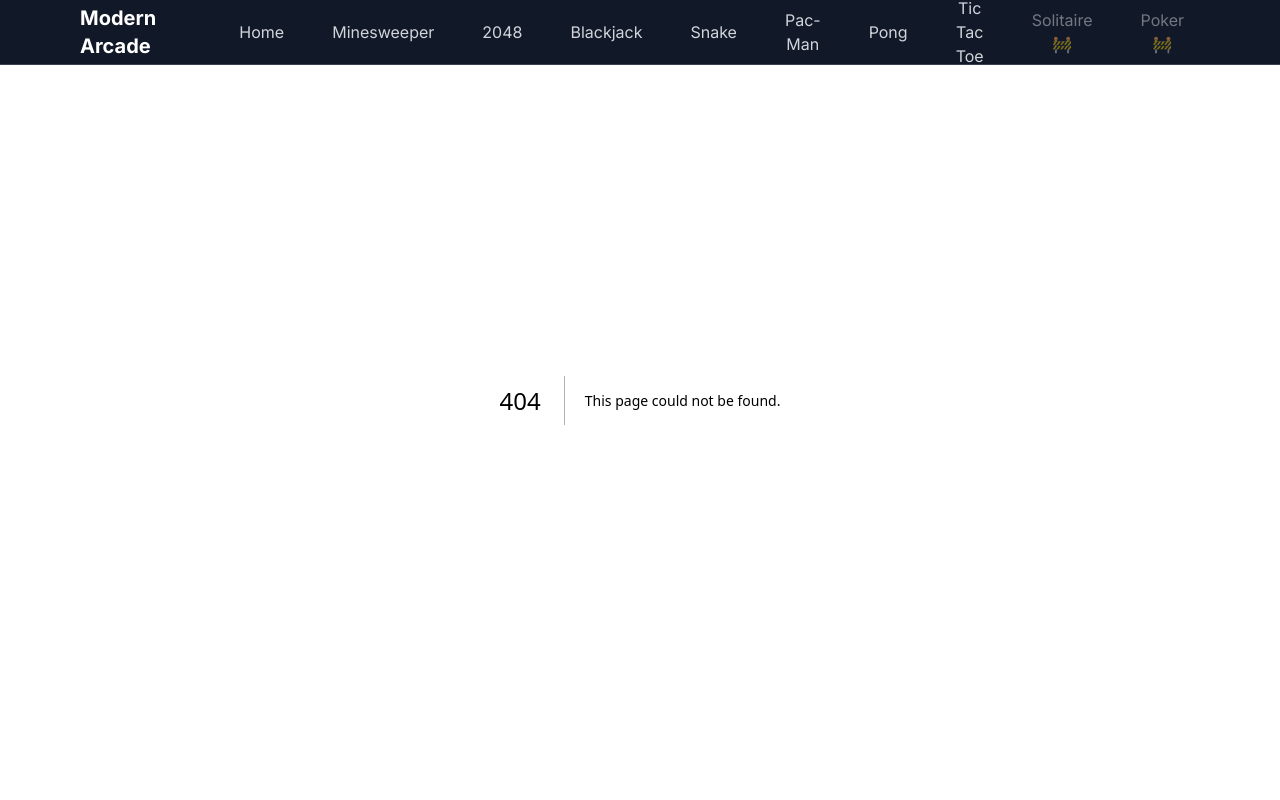
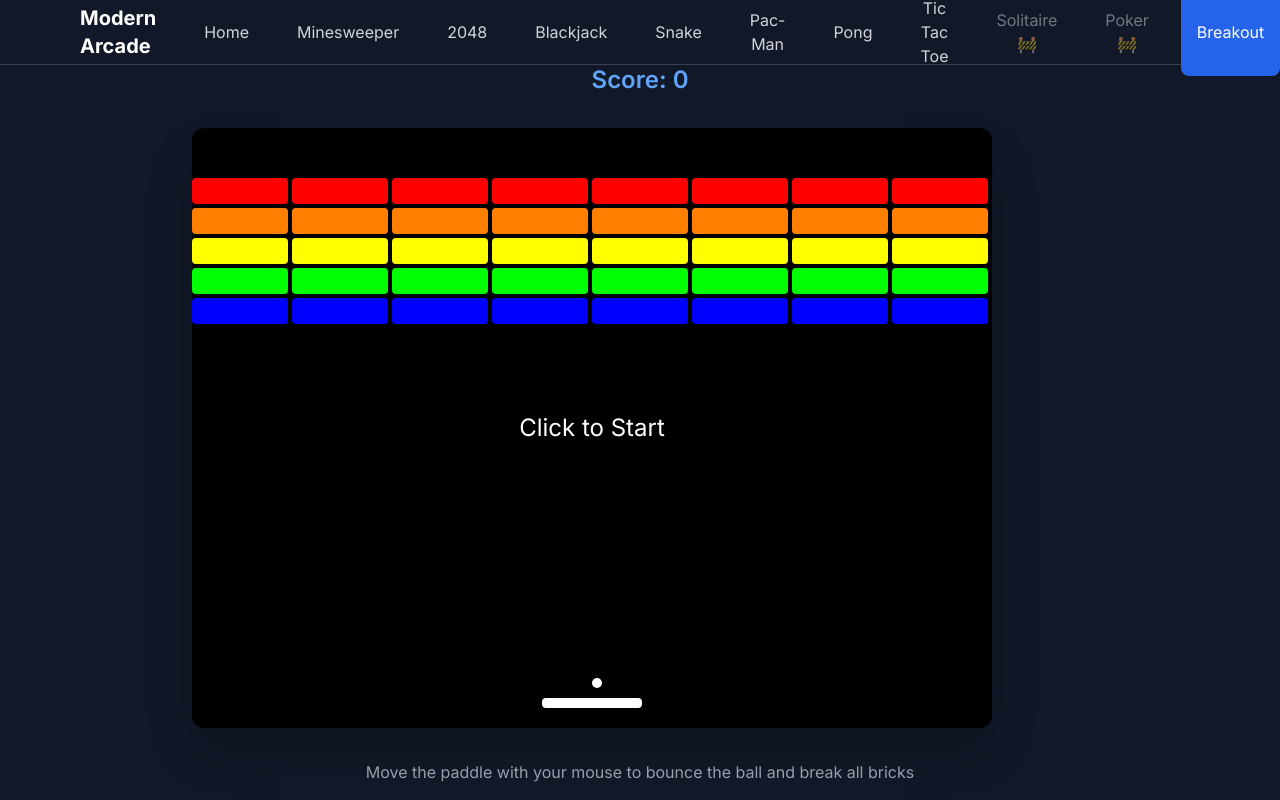
Before and after one commit to C0DE-Z/ModernArcade, a Next.js app: page /breakout in a window 1280 px wide. Before the commit this address had no page. Built offline with nearby package versions, Linux system fonts and the light colour scheme.

Commit message:
Add Breakout game component and integrate into game tabs

```diff
--- /dev/null
+++ b/app/breakout/page.tsx
@@ -0,0 +1,262 @@
+'use client';
+
+import { useEffect, useState, useCallback } from 'react';
+import { useInterval } from '../hooks/useInterval';
+
+type Brick = {
+  x: number;
+  y: number;
+  width: number;
+  height: number;
+  color: string;
+  visible: boolean;
+};
+
+const CANVAS_WIDTH = 800;
+const CANVAS_HEIGHT = 600;
+const PADDLE_WIDTH = 100;
+const PADDLE_HEIGHT = 10;
+const BALL_SIZE = 10;
+const BALL_SPEED = 5;
+const BRICK_ROWS = 5;
+const BRICK_COLS = 8;
+const BRICK_HEIGHT = 30;
+const COLORS = ['#FF0000', '#FF7F00', '#FFFF00', '#00FF00', '#0000FF'];
+
+export default function BreakoutPage() {
+  const [paddle, setPaddle] = useState({ x: CANVAS_WIDTH / 2 - PADDLE_WIDTH / 2, y: CANVAS_HEIGHT - 30 });
+  const [ball, setBall] = useState({ x: CANVAS_WIDTH / 2, y: CANVAS_HEIGHT - 50, dx: BALL_SPEED, dy: -BALL_SPEED });
+  const [bricks, setBricks] = useState<Brick[]>([]);
+  const [score, setScore] = useState(0);
+  const [isGameOver, setIsGameOver] = useState(false);
+  const [gameStarted, setGameStarted] = useState(false);
+
+  // Initialize bricks
+  useEffect(() => {
+    const newBricks: Brick[] = [];
+    const brickWidth = CANVAS_WIDTH / BRICK_COLS;
+
+    for (let row = 0; row < BRICK_ROWS; row++) {
+      for (let col = 0; col < BRICK_COLS; col++) {
+        newBricks.push({
+          x: col * brickWidth,
+          y: row * BRICK_HEIGHT + 50,
+          width: brickWidth - 4,
+          height: BRICK_HEIGHT - 4,
+          color: COLORS[row],
+          visible: true
+        });
+      }
+    }
+    setBricks(newBricks);
+  }, []);
+
+  const updateGame = useCallback(() => {
+    if (!gameStarted || isGameOver) return;
+
+    // Move ball first
+    const nextBallPos = {
+      x: ball.x + ball.dx,
+      y: ball.y + ball.dy
+    };
+
+    // Ball collision with walls
+    if (nextBallPos.x <= 0 || nextBallPos.x >= CANVAS_WIDTH - BALL_SIZE) {
+      setBall(prevBall => ({ ...prevBall, dx: -prevBall.dx }));
+      nextBallPos.x = ball.x - ball.dx; // Reverse the movement
+    }
+    if (nextBallPos.y <= 0) {
+      setBall(prevBall => ({ ...prevBall, dy: -prevBall.dy }));
+      nextBallPos.y = ball.y - ball.dy; // Reverse the movement
+    }
+
+    // Ball collision with paddle
+    if (
+      nextBallPos.y >= paddle.y - BALL_SIZE &&
+      nextBallPos.y <= paddle.y + PADDLE_HEIGHT &&
+      nextBallPos.x >= paddle.x &&
+      nextBallPos.x <= paddle.x + PADDLE_WIDTH
+    ) {
+      const hitPosition = (nextBallPos.x - paddle.x) / PADDLE_WIDTH;
+      const maxAngle = Math.PI / 3;
+      const angle = (hitPosition - 0.5) * maxAngle;
+      const speed = 5; // Fixed speed after paddle hit
+
+      setBall(prevBall => ({
+        ...prevBall,
+        y: paddle.y - BALL_SIZE, // Ensure ball doesn't get stuck in paddle
+        dy: -Math.abs(speed * Math.cos(angle)),
+        dx: speed * Math.sin(angle)
+      }));
+      return; // Exit early to prevent further collisions
+    }
+
+    // Ball collision with bricks
+    setBricks(prevBricks => {
+      let collided = false;
+      const newBricks = prevBricks.map(brick => {
+        if (!brick.visible) return brick;
+
+        // Calculate collision bounds
+        const ballRight = nextBallPos.x + BALL_SIZE;
+        const ballBottom = nextBallPos.y + BALL_SIZE;
+        const brickRight = brick.x + brick.width;
+        const brickBottom = brick.y + brick.height;
+
+        // Check for collision
+        if (
+          nextBallPos.x < brickRight &&
+          ballRight > brick.x &&
+          nextBallPos.y < brickBottom &&
+          ballBottom > brick.y
+        ) {
+          // Determine collision side
+          const fromLeft = ball.x + BALL_SIZE <= brick.x;
+          const fromRight = ball.x >= brickRight;
+          const fromTop = ball.y + BALL_SIZE <= brick.y;
+          const fromBottom = ball.y >= brickBottom;
+
+          // Set new ball direction
+          if ((fromLeft || fromRight) && !fromTop && !fromBottom) {
+            setBall(prevBall => ({ ...prevBall, dx: -prevBall.dx }));
+          } else {
+            setBall(prevBall => ({ ...prevBall, dy: -prevBall.dy }));
+          }
+
+          collided = true;
+          setScore(prev => prev + 10);
+          return { ...brick, visible: false };
+        }
+        return brick;
+      });
+
+      if (collided && newBricks.every(brick => !brick.visible)) {
+        setIsGameOver(true);
+      }
+
+      return newBricks;
+    });
+
+    // Update ball position if no collisions occurred
+    if (!isGameOver) {
+      setBall(prevBall => ({
+        ...prevBall,
+        x: nextBallPos.x,
+        y: nextBallPos.y
+      }));
+    }
+
+    // Game over if ball hits bottom
+    if (nextBallPos.y >= CANVAS_HEIGHT) {
+      setIsGameOver(true);
+    }
+  }, [ball, paddle, gameStarted, isGameOver]);
+
+  useInterval(updateGame, 16); // ~60fps
+
+  const handleMouseMove = useCallback((e: React.MouseEvent) => {
+    if (isGameOver) return;
+    const rect = e.currentTarget.getBoundingClientRect();
+    const x = e.clientX - rect.left;
+    setPaddle(prev => ({
+      ...prev,
+      x: Math.min(Math.max(0, x - PADDLE_WIDTH / 2), CANVAS_WIDTH - PADDLE_WIDTH)
+    }));
+  }, [isGameOver]);
+
+  return (
+    <div className="min-h-screen bg-gray-900 flex flex-col items-center justify-center p-4">
+      <div className="max-w-4xl w-full space-y-8">
+        <div className="text-center">
+          <h1 className="text-4xl font-bold text-white mb-2">Breakout</h1>
+          <div className="text-2xl font-semibold text-blue-400">Score: {score}</div>
+        </div>
+
+        <div className="relative">
+          <div
+            className="bg-black rounded-xl shadow-2xl overflow-hidden cursor-none"
+            style={{ width: CANVAS_WIDTH, height: CANVAS_HEIGHT }}
+            onMouseMove={handleMouseMove}
+            onClick={() => !gameStarted && setGameStarted(true)}
+          >
+            {/* Game elements */}
+            <div style={{ position: 'relative', width: '100%', height: '100%' }}>
+              {/* Bricks */}
+              {bricks.map((brick, index) => (
+                brick.visible && (
+                  <div
+                    key={index}
+                    style={{
+                      position: 'absolute',
+                      left: brick.x,
+                      top: brick.y,
+                      width: brick.width,
+                      height: brick.height,
+                      backgroundColor: brick.color,
+                      borderRadius: '4px',
+                    }}
+                  />
+                )
+              ))}
+
+              {/* Paddle */}
+              <div
+                style={{
+                  position: 'absolute',
+                  left: paddle.x,
+                  top: paddle.y,
+                  width: PADDLE_WIDTH,
+                  height: PADDLE_HEIGHT,
+                  backgroundColor: 'white',
+                  borderRadius: '4px',
+                }}
+              />
+
+              {/* Ball */}
+              <div
+                style={{
+                  position: 'absolute',
+                  left: ball.x,
+                  top: ball.y,
+                  width: BALL_SIZE,
+                  height: BALL_SIZE,
+                  backgroundColor: 'white',
+                  borderRadius: '50%',
+                }}
+              />
+
+              {/* Start prompt */}
+              {!gameStarted && !isGameOver && (
+                <div className="absolute inset-0 flex items-center justify-center text-white text-2xl">
+                  Click to Start
+                </div>
+              )}
+
+              {/* Game over overlay */}
+              {isGameOver && (
+                <div className="absolute inset-0 flex items-center justify-center bg-black bg-opacity-70">
+                  <div className="text-center">
+                    <h2 className="text-3xl font-bold text-white mb-4">
+                      {bricks.every(brick => !brick.visible) ? 'You Win!' : 'Game Over!'}
+                    </h2>
+                    <p className="text-xl text-blue-400 mb-4">Final Score: {score}</p>
+                    <button
+                      onClick={() => window.location.reload()}
+                      className="px-6 py-3 bg-blue-500 text-white rounded-lg hover:bg-blue-600 transition-colors"
+                    >
+                      Play Again
+                    </button>
+                  </div>
+                </div>
+              )}
+            </div>
+          </div>
+        </div>
+
+        <div className="text-center text-gray-400">
+          <p>Move the paddle with your mouse to bounce the ball and break all bricks</p>
+        </div>
+      </div>
+    </div>
+  );
+}
--- a/app/components/GameTabs.tsx
+++ b/app/components/GameTabs.tsx
@@ -17,6 +17,7 @@ export default function GameTabs() {
     { id: 'tictactoe', name: 'Tic Tac Toe', path: '/tictactoe', ready: true },
     { id: 'solitaire', name: 'Solitaire', path: '/solitaire', ready: false },
     { id: 'poker', name: 'Poker', path: '/poker', ready: false },
+    { id: 'breakout', name: 'Breakout', path: '/breakout', ready: true },
   ];
 
   return (
--- a/app/page.tsx
+++ b/app/page.tsx
@@ -59,6 +59,14 @@ export default function Home() {
       icon: '⭕',
       ready: true
     },
+    {
+      id: 'breakout',
+      name: 'Breakout',
+      description: 'Break blocks with a bouncing ball',
+      path: '/breakout',
+      icon: '🧱',
+      ready: true
+    },
     // Games in progress below
     {
       id: 'solitaire',
@@ -82,14 +90,6 @@ export default function Home() {
       description: 'Classic block-falling puzzle game',
       path: '/tetris',
       icon: '🎯',
-      ready: false
-    },
-    {
-      id: 'breakout',
-      name: 'Breakout',
-      description: 'Break blocks with a bouncing ball',
-      path: '/breakout',
-      icon: '🧱',
       ready: false
     },
     {
```
